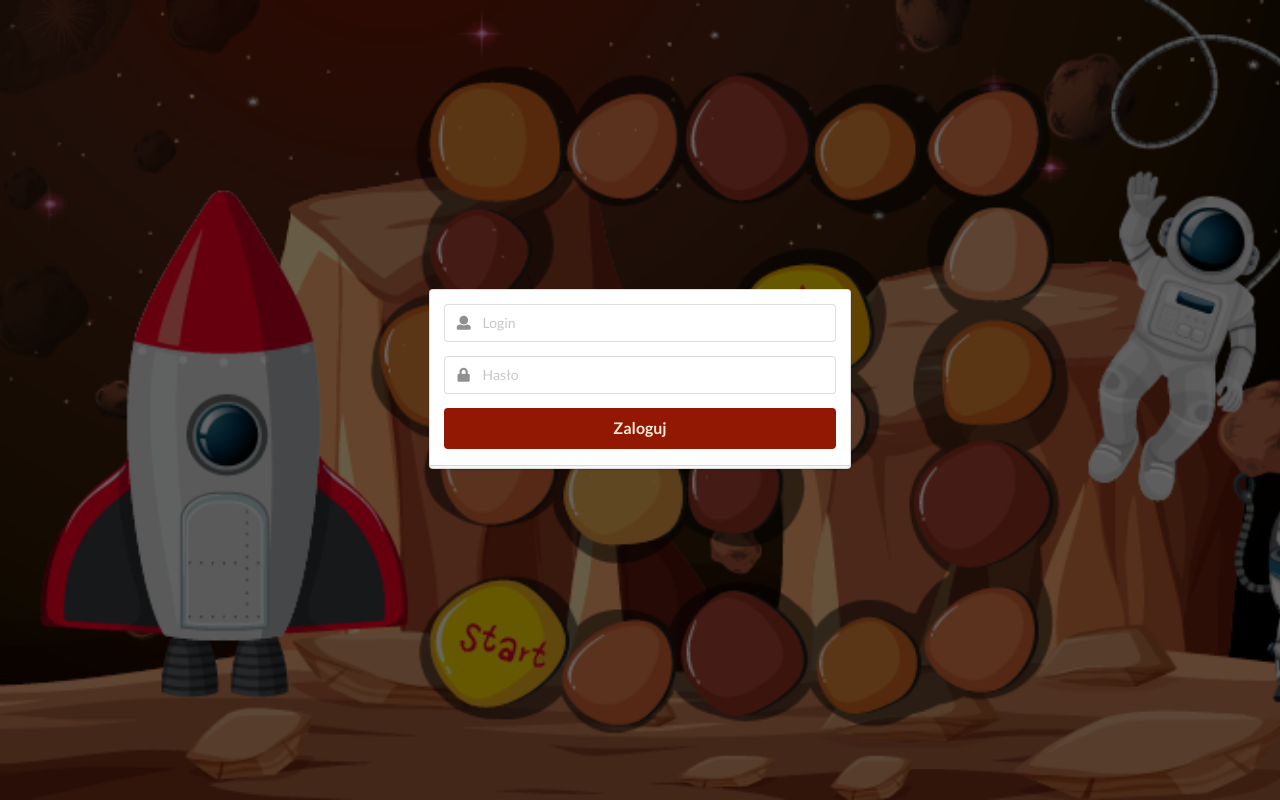
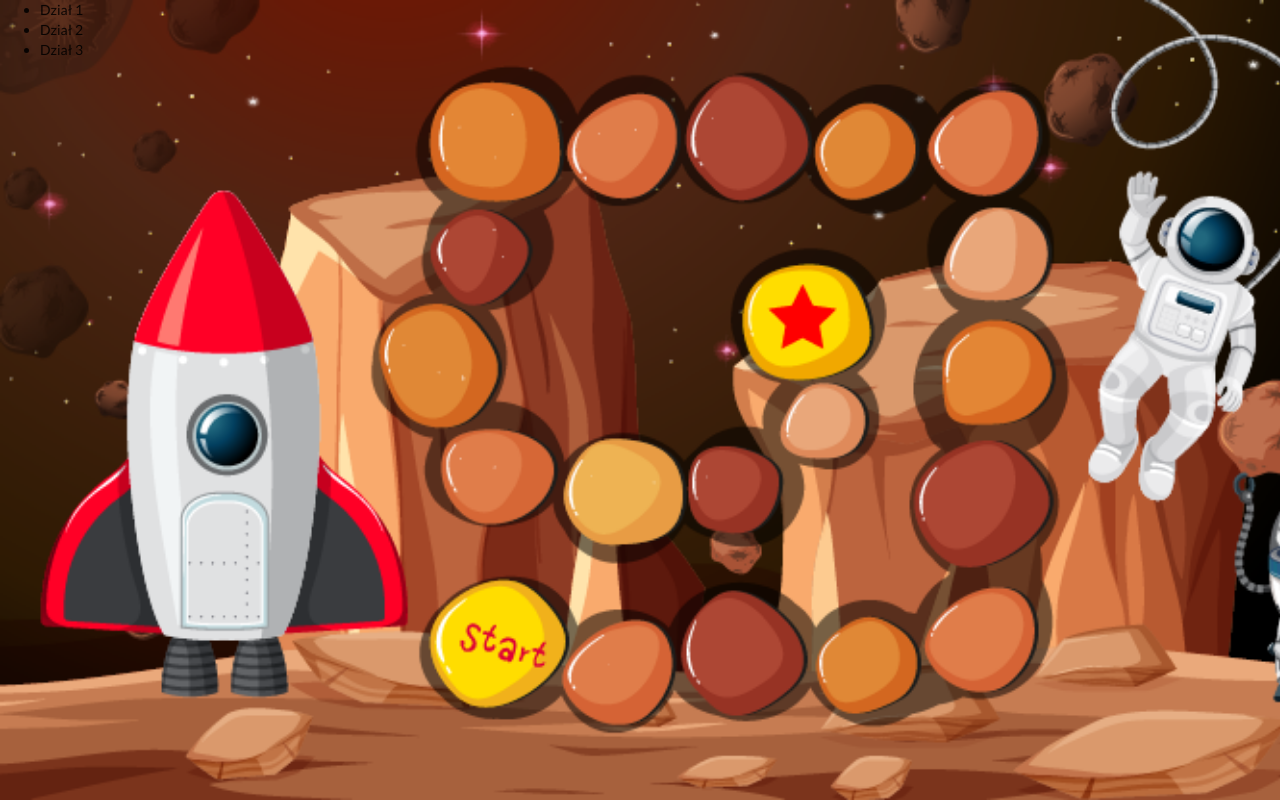
Before and after one commit to izajasz13/Junior-intro-frontend, a React app: page / in a window 1280 px wide. Before the commit this address led to /#/login. Built offline with nearby package versions, Linux system fonts and the light colour scheme.

Commit message:
Next styling

```diff
--- a/src/components/Login/login.css
+++ b/src/components/Login/login.css
@@ -1,7 +1,3 @@
-body {
-    background-image: linear-gradient(rgba(0, 0, 0, 0.6), rgba(0, 0, 0, 0.6)), url("./background.png");
-    background-size: cover;
-  }
   body > .grid {
     height: 100%;
   }
@@ -11,6 +7,9 @@ body {
   }
   .ui.middle.aligned.center.aligned.grid {
       height: 100vh;
+      background-image: linear-gradient(rgba(0, 0, 0, 0.6), rgba(0, 0, 0, 0.6)), url("./background.png");
+      background-size: cover;
+      margin: 0;
   }
   .ui.fluid.large.submit.button {
       background-color: rgb(146, 24, 3);
--- a/src/components/Map/index.js
+++ b/src/components/Map/index.js
@@ -1,6 +1,7 @@
 import React from 'react';
 import { Redirect } from 'react-router-dom';
 import { connect } from 'react-redux';
+import "./map.css";
 
 class Map extends React.Component {
     constructor(props) {
@@ -11,14 +12,14 @@ class Map extends React.Component {
 
     componentDidMount() {
         // Redirect to login if user is not logged
-        if (!this.props.user.userId) this.setState({ redirectToLogin: true });
+      //  if (!this.props.user.userId) this.setState({ redirectToLogin: true });
     }
 
     render() {
         return (
-            <div>
+            <div className='map'>
                 {this.state.redirectToLogin ? <Redirect push to="/login" /> : ''}
-                <ul>
+                <ul className='tasks'>
                     <li>Dział 1</li>
                     <li>Dział 2</li>
                     <li>Dział 3</li>
--- /dev/null
+++ b/src/components/Map/map.css
@@ -0,0 +1,13 @@
+body {
+    background-color: burlywood;
+  }
+
+.map {
+    background-image: url("./background.png");
+    background-size: cover;
+    height: 100vh;
+    margin: 0;
+}
+.tasks {
+    margin: 0;
+}
```
Also changed, not shown: src/components/Map/background.png (added).
